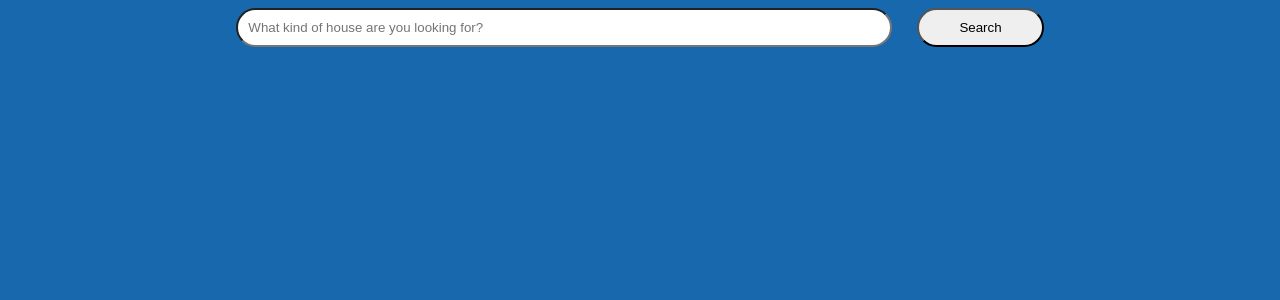
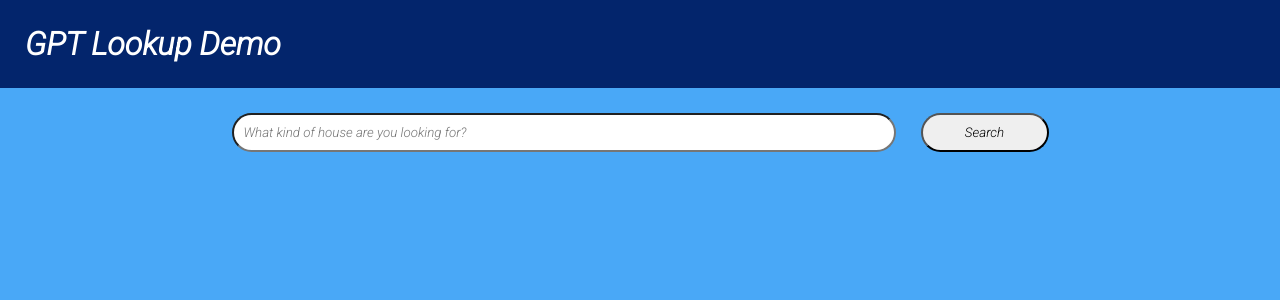
Before and after one commit to XavierVI/gpt_lookup_frontend, an Angular app: page / in a window 1280 px wide. Shown: the top 300 px of the page. Built offline with nearby package versions, Linux system fonts and the light colour scheme.

Commit message:
added header and updated styling

```diff
--- a/src/app/app.component.html
+++ b/src/app/app.component.html
@@ -1,3 +1,7 @@
+<header>
+  <h1>GPT Lookup Demo</h1>
+</header>
+
 <form class="search-bar" (submit)="sendUserInput">
   <input type="text" placeholder="What kind of house are you looking for?" name="userIn" ngModel>
   <button>Search</button>
--- a/src/app/app.component.scss
+++ b/src/app/app.component.scss
@@ -1,8 +1,24 @@
+@use "../styles.scss" as g;
+
+header{
+    margin: 0px;
+    padding: 25px;
+
+    background-color: g.$dark-blue;
+}
+
+h1 {
+    color: white;
+    margin: 0px;
+    font-family: roboto;
+}
+
 .search-bar {
     display: flex;
     justify-content: center;
     align-items: center;
     gap: 25px;
+    margin-top: 25px;
 }
 
 .search-bar input {
@@ -10,10 +26,12 @@
     margin: 0px;
     border-radius: 50px;
     padding: 10px;
+    font-family: roboto;
 }
 
 .search-bar button {
     width: 10%;
     border-radius: 50px;
     padding: 10px;
+    font-family: roboto;
 }
--- a/src/styles.scss
+++ b/src/styles.scss
@@ -1,7 +1,9 @@
+@import url('https://fonts.googleapis.com/css2?family=Roboto:ital,wght@1,300&display=swap');
 $dark-blue: #03256C;
 $med-blue: #2541B2;
-$light-blue: #1768AC;
+$light-blue: #49a8f7;
 
 body {
+    margin: 0px;
     background-color: $light-blue;
 }
```
